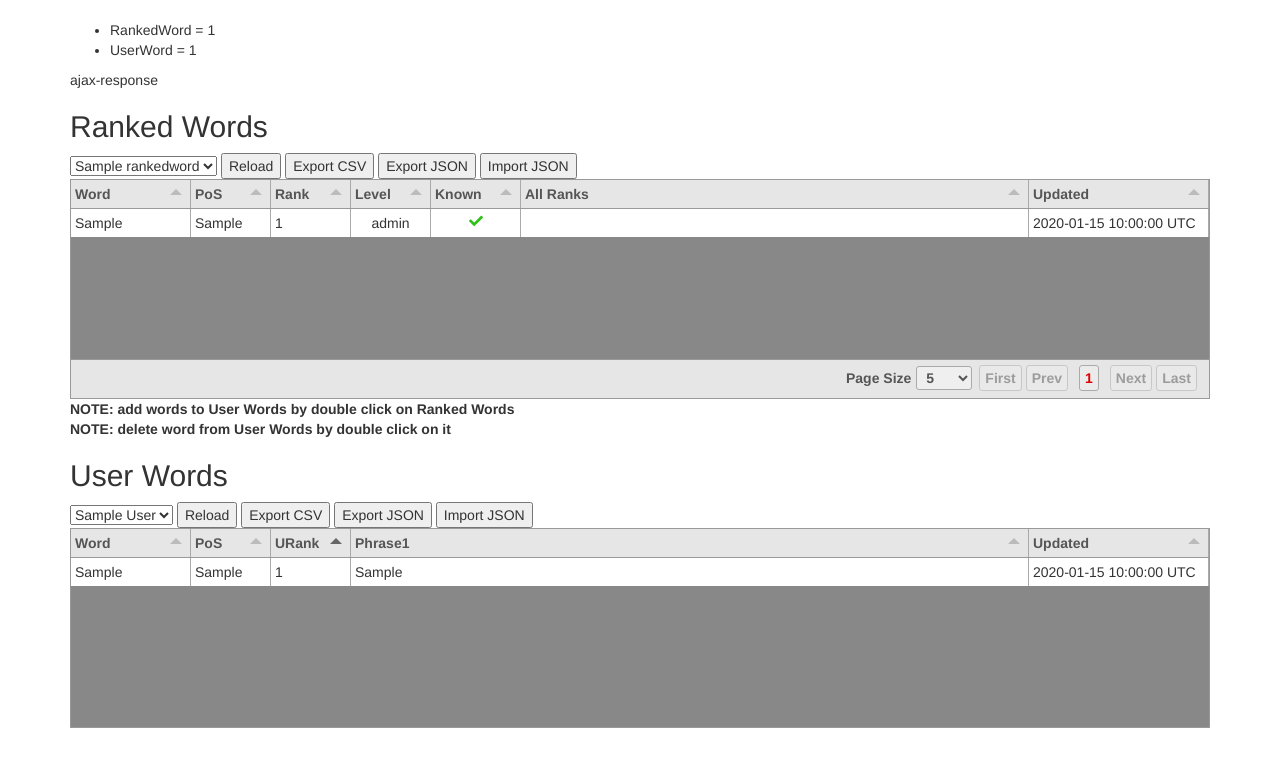
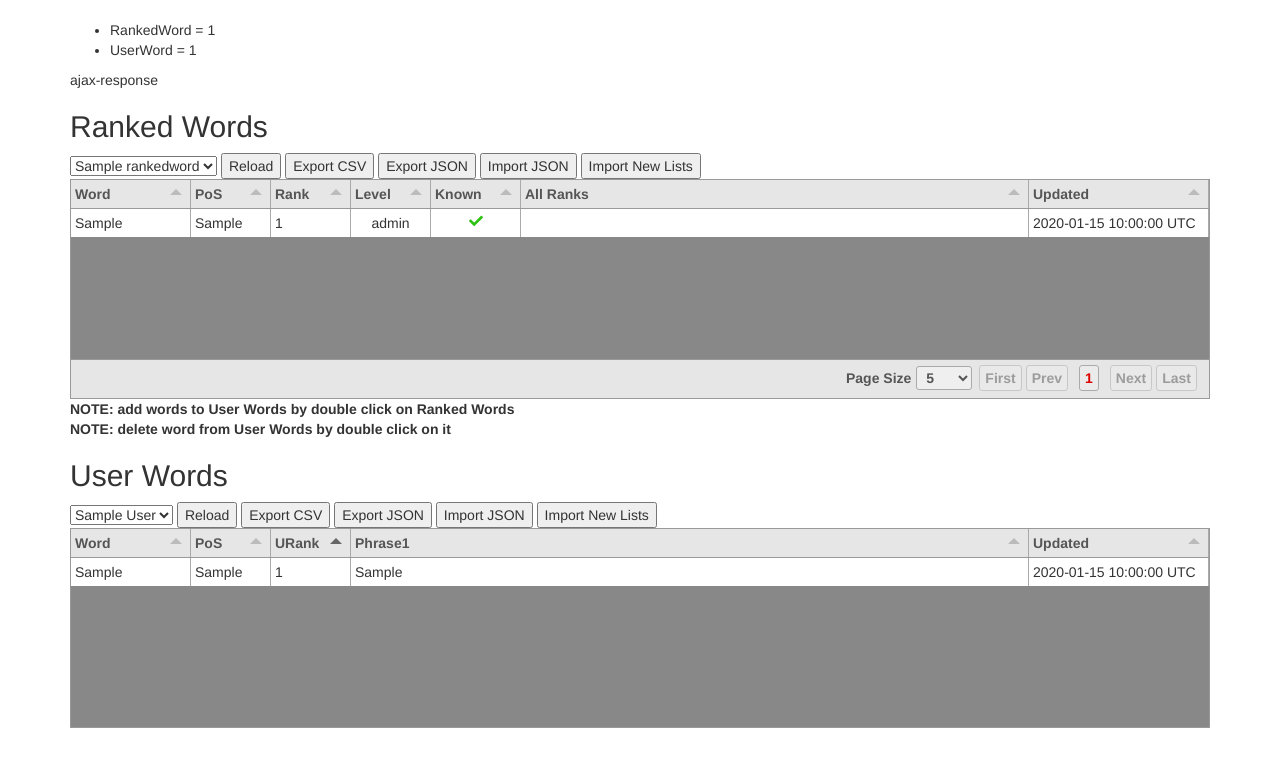
Before and after one commit to dandolbilov/WordsPolyglot, a Django app: page / in a window 1280 px wide. Shown: the part 51-819 px from the top of the page. Run offline with Django 3.2, Linux system fonts and the light colour scheme; tables that the repository leaves empty hold one stand-in row (values such as "Sample post"); some libraries are stand-ins or nearby versions.

Commit message:
add "Import New Lists" button

```diff
--- a/wdpt/static/init_tables.js
+++ b/wdpt/static/init_tables.js
@@ -112,7 +112,7 @@ function init_userwords_table(table_id, select_id) {
     return tb;
 }
 
-function init_table_buttons(tb, tb_type, select_id, reload_btn_id, exp_csv_btn_id, exp_json_btn_id, imp_json_btn_id) {
+function init_table_buttons(tb, tb_type, select_id, reload_btn_id, exp_csv_btn_id, exp_json_btn_id, imp_json_btn_id, imp_new_btn_id) {
     // trigger AJAX load on button click
     document.getElementById(reload_btn_id).addEventListener("click", function(){
         tb.setData(); // reload data from ajaxURL
@@ -128,10 +128,9 @@ function init_table_buttons(tb, tb_type, select_id, reload_btn_id, exp_csv_btn_i
         tb.download("json", listName + "_data.json");
     });
     // trigger load from local JSON file
-    document.getElementById(imp_json_btn_id).addEventListener("click", function(){
+    function import_json(listName) {
         tb.setDataFromLocalFile().then(function() {
             // save loaded data to server
-            var listName = $('#'+select_id).val();
             $.ajax({
                 url: "ajax/put/" + tb_type + "/import/?ln=" + listName,
                 data: JSON.stringify(tb.getData()),
@@ -146,5 +145,13 @@ function init_table_buttons(tb, tb_type, select_id, reload_btn_id, exp_csv_btn_i
                 }
             })
         })
+    }
+    document.getElementById(imp_json_btn_id).addEventListener("click", function(){
+        var listName = $('#'+select_id).val();
+        import_json(listName);
+    });
+    document.getElementById(imp_new_btn_id).addEventListener("click", function(){
+        var listName = '';
+        import_json(listName);
     });
 }
--- a/wdpt/templates/index.html
+++ b/wdpt/templates/index.html
@@ -24,6 +24,7 @@
   <button id="exp-csv-tb1">Export CSV</button>
   <button id="exp-json-tb1">Export JSON</button>
   <button id="imp-json-tb1">Import JSON</button>
+  <button id="imp-new-tb1">Import New Lists</button>
 </div>
 <div id="table-tb1"></div>
 <div><b>NOTE: add words to User Words by double click on Ranked Words</b></div>
@@ -40,6 +41,7 @@
   <button id="exp-csv-tb2">Export CSV</button>
   <button id="exp-json-tb2">Export JSON</button>
   <button id="imp-json-tb2">Import JSON</button>
+  <button id="imp-new-tb2">Import New Lists</button>
 </div>
 <div id="table-tb2"></div>
 
@@ -56,11 +58,11 @@ function reload_tables(eventStr) {
 
 $(document).ready(function() {
     tb1rank = init_ranked_table("table-tb1", "select-tb1");
-    init_table_buttons(tb1rank, "ranked", "select-tb1", "reload-tb1", "exp-csv-tb1", "exp-json-tb1", "imp-json-tb1");
+    init_table_buttons(tb1rank, "ranked", "select-tb1", "reload-tb1", "exp-csv-tb1", "exp-json-tb1", "imp-json-tb1", "imp-new-tb1");
     tb1rank.setData();
 
     tb2user = init_userwords_table("table-tb2", "select-tb2");
-    init_table_buttons(tb2user, "userwords", "select-tb2", "reload-tb2", "exp-csv-tb2", "exp-json-tb2", "imp-json-tb2");
+    init_table_buttons(tb2user, "userwords", "select-tb2", "reload-tb2", "exp-csv-tb2", "exp-json-tb2", "imp-json-tb2", "imp-new-tb2");
 });
 
 </script>
```
